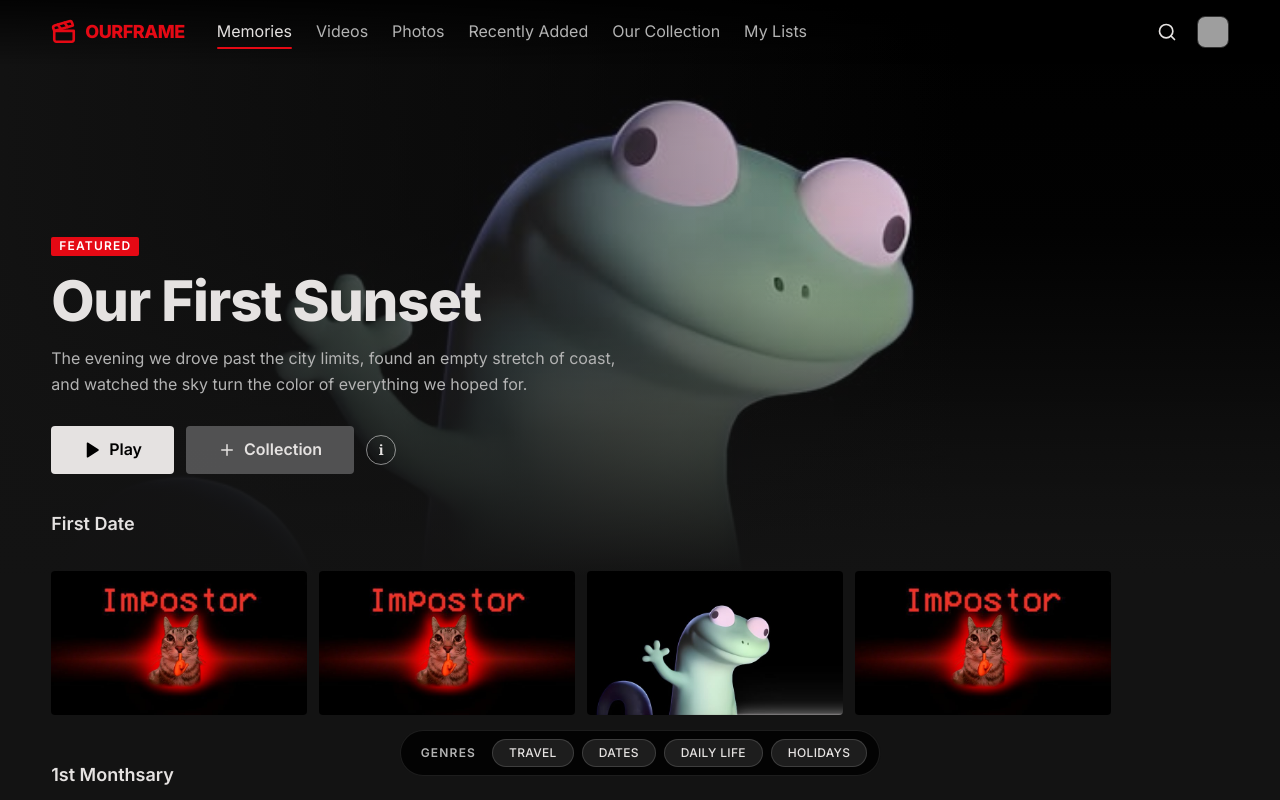
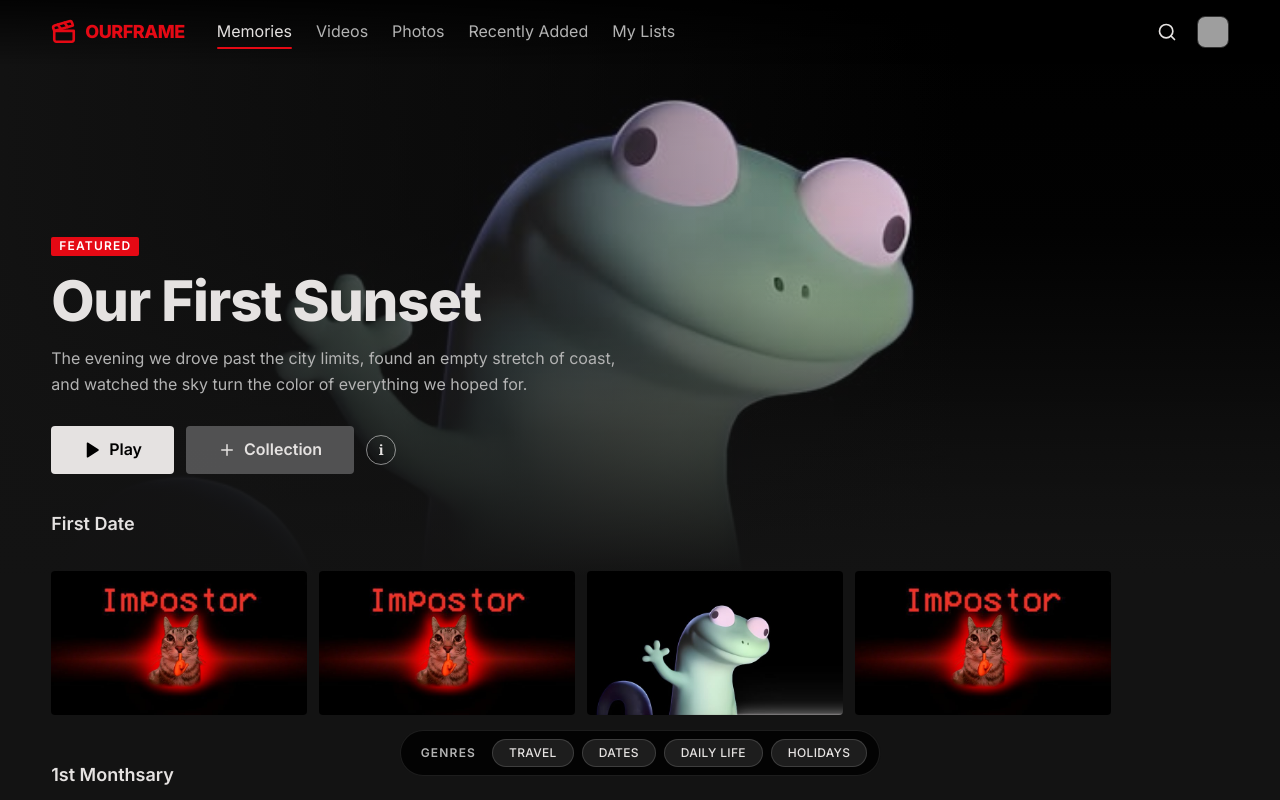
Before and after one commit to Waideeee/OurFrame, a React (Vite) app: page / in a window 1280 px wide. Shown: the top 800 px of the page. Built offline with nearby package versions, Linux system fonts and the light colour scheme; grey boxes are pictures that could not be loaded.

Commit message:
our collection removed

```diff
--- a/src/app/router.tsx
+++ b/src/app/router.tsx
@@ -6,7 +6,6 @@ import { ProfileSelectionPage, AddProfilePage, EditProfilePage } from '@/feature
 import { HomePage, EditMemoryPage } from '@/features/memories';
 import { VideosPage } from '@/features/videos';
 import { PhotosPage } from '@/features/photos';
-import { CollectionPage } from '@/features/collection';
 import { MyListsPage } from '@/features/my-lists';
 import { RecentlyAddedPage } from '@/features/recently-added';
 import { SearchPage } from '@/features/search';
@@ -32,7 +31,6 @@ export const router = createBrowserRouter([
           { path: '/videos', element: <VideosPage /> },
           { path: '/photos', element: <PhotosPage /> },
           { path: '/recently-added', element: <RecentlyAddedPage /> },
-          { path: '/collection', element: <CollectionPage /> },
           { path: '/my-lists', element: <MyListsPage /> },
           { path: '/search', element: <SearchPage /> },
           { path: '/upload', element: <UploadPage /> },
--- a/src/lib/constants.ts
+++ b/src/lib/constants.ts
@@ -9,7 +9,6 @@ export const NAV_LINKS = [
   { label: 'Videos', path: '/videos' },
   { label: 'Photos', path: '/photos' },
   { label: 'Recently Added', path: '/recently-added' },
-  { label: 'Our Collection', path: '/collection' },
   { label: 'My Lists', path: '/my-lists' },
 ] as const;
 
```
